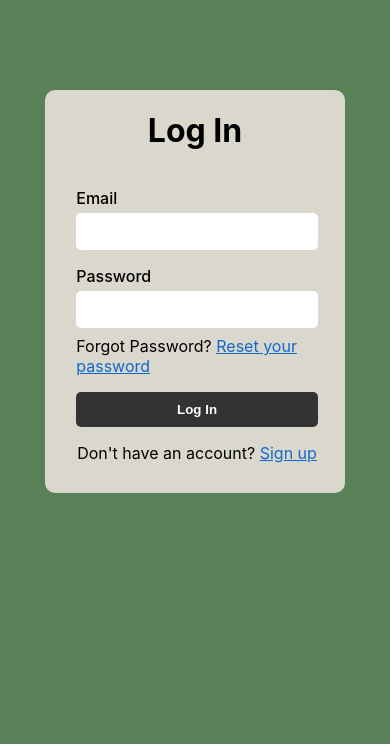
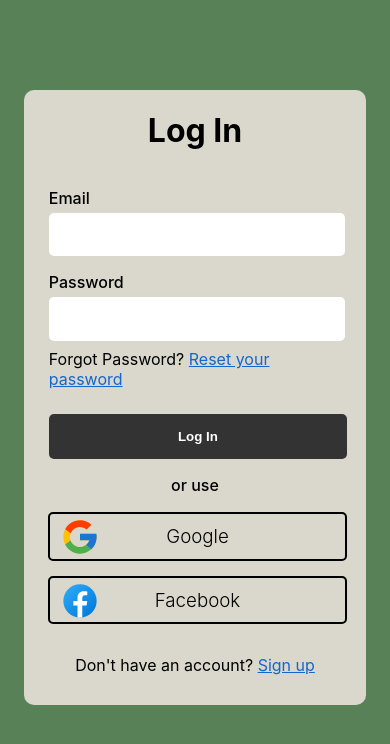
Before and after one commit to broliver18/stick-it-frontend, a React (Create React App) app: page /login in a window 390 px wide. Shown: the top 744 px of the page. Built offline with nearby package versions, Linux system fonts and the light colour scheme; no server answers.

Commit message:
Add gogle and facebook buttons to login/signup

```diff
--- a/src/Components/Login/Login.css
+++ b/src/Components/Login/Login.css
@@ -10,10 +10,17 @@
     font-weight: 550;
 }
 
-.error {
+.client-error, .server-error {
+    color: #d41010
+}
+
+.client-error {
     margin-top: 2px;
-    color: #d41010;
     font-size: 14px;
+}
+
+.server-error {
+    margin: 10px 0 2px 0;
 }
 
 .login-signup-container {
@@ -24,7 +31,7 @@
 
 .login-signup-container input {
     width: 21rem;
-    height: 2.2rem;
+    height: 2.6rem;
     border-radius: 5px;
     border: none;
     color: #333333;
@@ -37,6 +44,7 @@
 .button-container button {
     cursor: pointer;
     width: 21.4rem;
+    height: 2.8rem;
     padding: 6px 0;
     line-height: 23px;
     font-weight: 700;
@@ -46,7 +54,7 @@
 }
 
 .button-container {
-    margin-top: 16px;
+    margin-top: 25px;
     display: flex;
     flex-direction: column;
     justify-content: center;
@@ -57,28 +65,59 @@
     color: #1267ce;
 }
 
+.oauth-buttons {
+    display: flex;
+    margin-top: 12px;
+    flex-direction: column;
+    justify-content: center;
+    align-items: center;
+    width: 97%;
+}
+
+.oauth {
+    display: flex;
+    justify-content: center;
+    align-items: center;
+    position: relative;
+    border: 2px solid black;
+    width: 100%;
+    height: 2.8rem;
+    border-radius: 5px;
+    margin-bottom: 15px;
+    cursor: pointer;
+}
+
+.oauth-logo-container {
+    position: absolute;
+    padding-top: 5px;
+    left: 10px;
+}
+
+.oauth h3 {
+    font-weight: 350;
+}
+
 #forgot-password-link {
     margin: 8px 0 0 0;
 }
 
-.form h1, .login-signup-container label, .button-container p, #forgot-password-link {
+.form h1, .login-signup-container label, .button-container p, .oauth h3, .black, #forgot-password-link {
     color: black;
 }
 
 @media only screen and (max-width: 450px) {
     .form {
-        width: 250px;
+        width: 75%;
     }
 
     .button-container {
         padding: 0;
         margin-left: 0;
-        width: 15.1rem;
-
+        width: 102%;
     }
 
     .login-signup-container {
-        width: 95%;
+        width: 100%;
     }
 
     .login-signup-container input {
@@ -88,4 +127,9 @@
     .button-container button {
         width: 100%;
     }
+
+    .oauth-buttons {
+        margin-left: 5px;
+        width: 101%;
+    }
 }
--- a/src/Components/Login/Login.js
+++ b/src/Components/Login/Login.js
@@ -4,6 +4,8 @@
 import * as Yup from "yup";
 
 import { AccountContext } from "../Contexts/AccountContext";
+import GoogleIcon from "../Svgs/GoogleIcon";
+import FacebookIcon from "../Svgs/FacebookIcon";
 
 import "./Login.css";
 
@@ -15,7 +17,7 @@
 
   function errorHandler() {
     if (error) {
-      return <p className="error">{error}</p>;
+      return <h4 className="server-error">{error}</h4>;
     }
   }
 
@@ -48,7 +50,7 @@
               .then((res) => {
                 if (!res || !res.ok || res.status > 400) {
                   if (res.status === 401) {
-                    setError("The email or password is incorrect.");
+                    setError("The email, or password is incorrect.");
                   } else {
                     setError(
                       "Can't connect right now, please try again later."
@@ -80,34 +82,48 @@
                 type="email"
                 autoComplete="email"
               />
-              <ErrorMessage className="error" name="email" component="div" />
+              <ErrorMessage className="client-error" name="email" component="div" />
               <label className="heavy" htmlFor="password">
                 Password
               </label>
               <Field id="password" name="password" type="password" />
-              <ErrorMessage className="error" name="password" component="div" />
-              {errorHandler()}
+              <ErrorMessage className="client-error" name="password" component="div" />
               <p id="forgot-password-link">
                 Forgot Password? <span />
                 <Link className="blue-label" to="/reset-password/link">
                   Reset your password
                 </Link>
               </p>
-
               <div className="button-container login-button">
                 <button type="submit" disabled={isSubmitting}>
                   Log In
                 </button>
-                <p>
-                  Don't have an account? <span />
-                  <Link className="blue-label" to="/sign-up">
-                    Sign up
-                  </Link>{" "}
-                </p>
               </div>
+              {errorHandler()}
             </Form>
           )}
         </Formik>
+        <p className="heavy black">or use</p>
+        <div className="oauth-buttons">
+          <div className="google oauth">
+            <div className="oauth-logo-container">
+              <GoogleIcon />
+            </div>
+            <h3>Google</h3>
+          </div>
+          <div className="facebook oauth">
+            <div className="oauth-logo-container">
+              <FacebookIcon />
+            </div>
+            <h3>Facebook</h3>
+          </div>
+        </div>
+        <p className="black">
+          Don't have an account? <span />
+          <Link className="blue-label" to="/sign-up">
+            Sign up
+          </Link>{" "}
+        </p>
       </div>
     </div>
   );
--- a/src/Components/ResetLink/ResetLink.css
+++ b/src/Components/ResetLink/ResetLink.css
@@ -2,7 +2,7 @@
     margin-top: 15px;
 }
 
-#reset-link h4 {
+#reset-link h4, #reset-password h4 {
     margin: 0;
     color: black;
 }
--- a/src/Components/ResetLink/ResetLink.js
+++ b/src/Components/ResetLink/ResetLink.js
@@ -6,7 +6,7 @@
 import "./ResetLink.css";
 
 function ResetLink() {
-  const [isEmailVerified, setIsEmailVerified] = useState(true);
+  const [isEmailVerified, setIsEmailVerified] = useState(false);
   const [emailError, setEmailError] = useState(null);
   const [codeError, setCodeError] = useState(null);
 
--- a/src/Components/ResetPassword/ResetPassword.js
+++ b/src/Components/ResetPassword/ResetPassword.js
@@ -17,7 +17,8 @@
   return (
     <div className="reset-password container-top">
       <div id="reset-password" className="container-top form">
-        <h1>Sign Up</h1>
+        <h1>Reset Password</h1>
+        <h4>Do not refresh page</h4>
         <Formik
           initialValues={{
             newPassword: "",
--- a/src/Components/SignUp/SignUp.js
+++ b/src/Components/SignUp/SignUp.js
@@ -4,6 +4,8 @@
 import * as Yup from "yup";
 
 import { AccountContext } from "../Contexts/AccountContext";
+import GoogleIcon from "../Svgs/GoogleIcon";
+import FacebookIcon from "../Svgs/FacebookIcon";
 
 import "./SignUp.css";
 
@@ -15,7 +17,7 @@
 
   function errorHandler() {
     if (error) {
-      return <p className="error">{error}</p>;
+      return <p className="server-error">{error}</p>;
     }
   }
 
@@ -69,7 +71,7 @@
                   setError(data.status);
                 } else if (data.loggedIn) {
                   sessionStorage.setItem("loggedIn", true);
-                  sessionStorage.setItem("username", data.username)
+                  sessionStorage.setItem("username", data.username);
                   navigate("/host");
                 }
               });
@@ -81,7 +83,7 @@
                 Name
               </label>
               <Field id="name" name="name" type="text" autoComplete="name" />
-              <ErrorMessage className="error" name="name" component="div" />
+              <ErrorMessage className="client-error" name="name" component="div" />
               <label className="heavy" htmlFor="email">
                 Email
               </label>
@@ -91,12 +93,12 @@
                 type="email"
                 autoComplete="email"
               />
-              <ErrorMessage className="error" name="email" component="div" />
+              <ErrorMessage className="client-error" name="email" component="div" />
               <label className="heavy" htmlFor="password">
                 Password
               </label>
               <Field id="password" name="password" type="password" />
-              <ErrorMessage className="error" name="password" component="div" />
+              <ErrorMessage className="client-error" name="password" component="div" />
               <label className="heavy" htmlFor="confirm-password">
                 Confirm Password
               </label>
@@ -106,11 +108,10 @@
                 type="password"
               />
               <ErrorMessage
-                className="error"
+                className="cient-error"
                 name="confirmPassword"
                 component="div"
               />
-              {errorHandler()}
               <div className="button-container signup-button">
                 <button type="submit" disabled={isSubmitting}>
                   Sign Up
@@ -122,9 +123,31 @@
                   </Link>{" "}
                 </p>
               </div>
+              {errorHandler()}
             </Form>
           )}
         </Formik>
+        <p className="heavy black">or use</p>
+        <div className="oauth-buttons">
+          <div className="google oauth">
+            <div className="oauth-logo-container">
+              <GoogleIcon />
+            </div>
+            <h3>Google</h3>
+          </div>
+          <div className="facebook oauth">
+            <div className="oauth-logo-container">
+              <FacebookIcon />
+            </div>
+            <h3>Facebook</h3>
+          </div>
+        </div>
+        <p className="black">
+          Don't have an account? <span />
+          <Link className="blue-label" to="/sign-up">
+            Sign up
+          </Link>{" "}
+        </p>
       </div>
     </div>
   );
--- /dev/null
+++ b/src/Components/Svgs/FacebookIcon.js
@@ -0,0 +1,36 @@
+import React from "react";
+
+function FacebookIcon() {
+  return (
+    <svg
+      xmlns="http://www.w3.org/2000/svg"
+      x="0px"
+      y="0px"
+      width="40"
+      height="40"
+      viewBox="0 0 48 48"
+    >
+      <linearGradient
+        id="Ld6sqrtcxMyckEl6xeDdMa_uLWV5A9vXIPu_gr1"
+        x1="9.993"
+        x2="40.615"
+        y1="9.993"
+        y2="40.615"
+        gradientUnits="userSpaceOnUse"
+      >
+        <stop offset="0" stopColor="#2aa4f4"></stop>
+        <stop offset="1" stopColor="#007ad9"></stop>
+      </linearGradient>
+      <path
+        fill="url(#Ld6sqrtcxMyckEl6xeDdMa_uLWV5A9vXIPu_gr1)"
+        d="M24,4C12.954,4,4,12.954,4,24s8.954,20,20,20s20-8.954,20-20S35.046,4,24,4z"
+      ></path>
+      <path
+        fill="#fff"
+        d="M26.707,29.301h5.176l0.813-5.258h-5.989v-2.874c0-2.184,0.714-4.121,2.757-4.121h3.283V12.46 c-0.577-0.078-1.797-0.248-4.102-0.248c-4.814,0-7.636,2.542-7.636,8.334v3.498H16.06v5.258h4.948v14.452 C21.988,43.9,22.981,44,24,44c0.921,0,1.82-0.084,2.707-0.204V29.301z"
+      ></path>
+    </svg>
+  );
+}
+
+export default FacebookIcon;
--- /dev/null
+++ b/src/Components/Svgs/GoogleIcon.js
@@ -0,0 +1,33 @@
+import React from "react";
+
+function GoogleIcon() {
+  return (
+    <svg
+      xmlns="http://www.w3.org/2000/svg"
+      x="0px"
+      y="0px"
+      width="40"
+      height="40"
+      viewBox="0 0 48 48"
+    >
+      <path
+        fill="#FFC107"
+        d="M43.611,20.083H42V20H24v8h11.303c-1.649,4.657-6.08,8-11.303,8c-6.627,0-12-5.373-12-12c0-6.627,5.373-12,12-12c3.059,0,5.842,1.154,7.961,3.039l5.657-5.657C34.046,6.053,29.268,4,24,4C12.955,4,4,12.955,4,24c0,11.045,8.955,20,20,20c11.045,0,20-8.955,20-20C44,22.659,43.862,21.35,43.611,20.083z"
+      ></path>
+      <path
+        fill="#FF3D00"
+        d="M6.306,14.691l6.571,4.819C14.655,15.108,18.961,12,24,12c3.059,0,5.842,1.154,7.961,3.039l5.657-5.657C34.046,6.053,29.268,4,24,4C16.318,4,9.656,8.337,6.306,14.691z"
+      ></path>
+      <path
+        fill="#4CAF50"
+        d="M24,44c5.166,0,9.86-1.977,13.409-5.192l-6.19-5.238C29.211,35.091,26.715,36,24,36c-5.202,0-9.619-3.317-11.283-7.946l-6.522,5.025C9.505,39.556,16.227,44,24,44z"
+      ></path>
+      <path
+        fill="#1976D2"
+        d="M43.611,20.083H42V20H24v8h11.303c-0.792,2.237-2.231,4.166-4.087,5.571c0.001-0.001,0.002-0.001,0.003-0.002l6.19,5.238C36.971,39.205,44,34,44,24C44,22.659,43.862,21.35,43.611,20.083z"
+      ></path>
+    </svg>
+  );
+}
+
+export default GoogleIcon;
```
